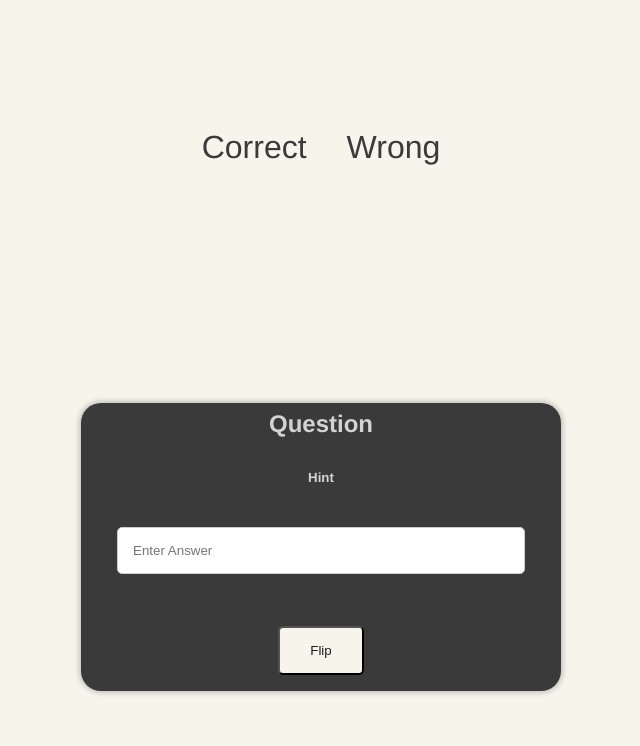
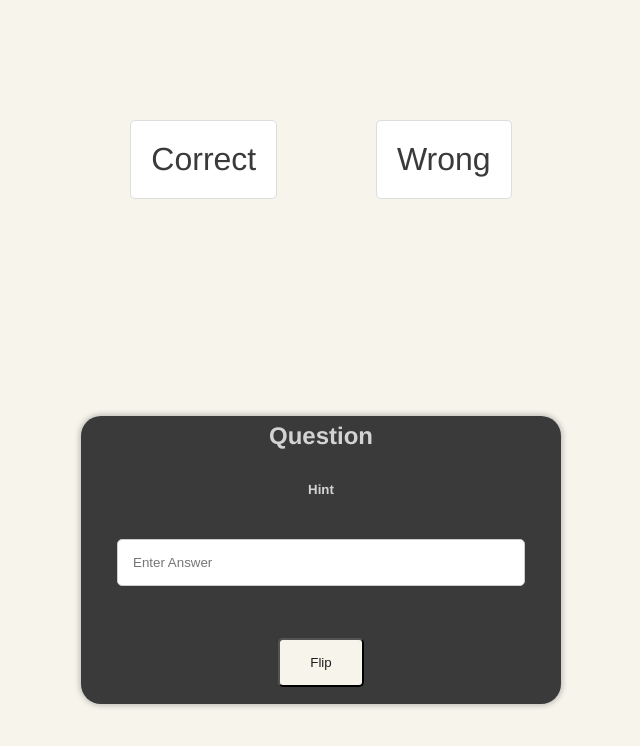
Before and after one commit to FadlGh/Flash-Card, a plain HTML site: page html/test.html in a window 1280 px wide. Shown: the whole page, without its empty margins (319-959 px from the left). Drawn offline with Linux system fonts and the light colour scheme.

Commit message:
Update test.css

```diff
--- a/css/test.css
+++ b/css/test.css
@@ -74,7 +74,13 @@ p {
   color: #3a3a3a;
   font-style: bold;
   font-size: 2em;
-  margin: 20px;
+  margin: 0 40px 0 40px;
+  margin: 5% auto;
+    padding: 20px;
+    border: 1px solid #ddd;
+    border-radius: 5px;
+    background-color: #fff;
+    width: auto;
 }
 
 .score {
```
